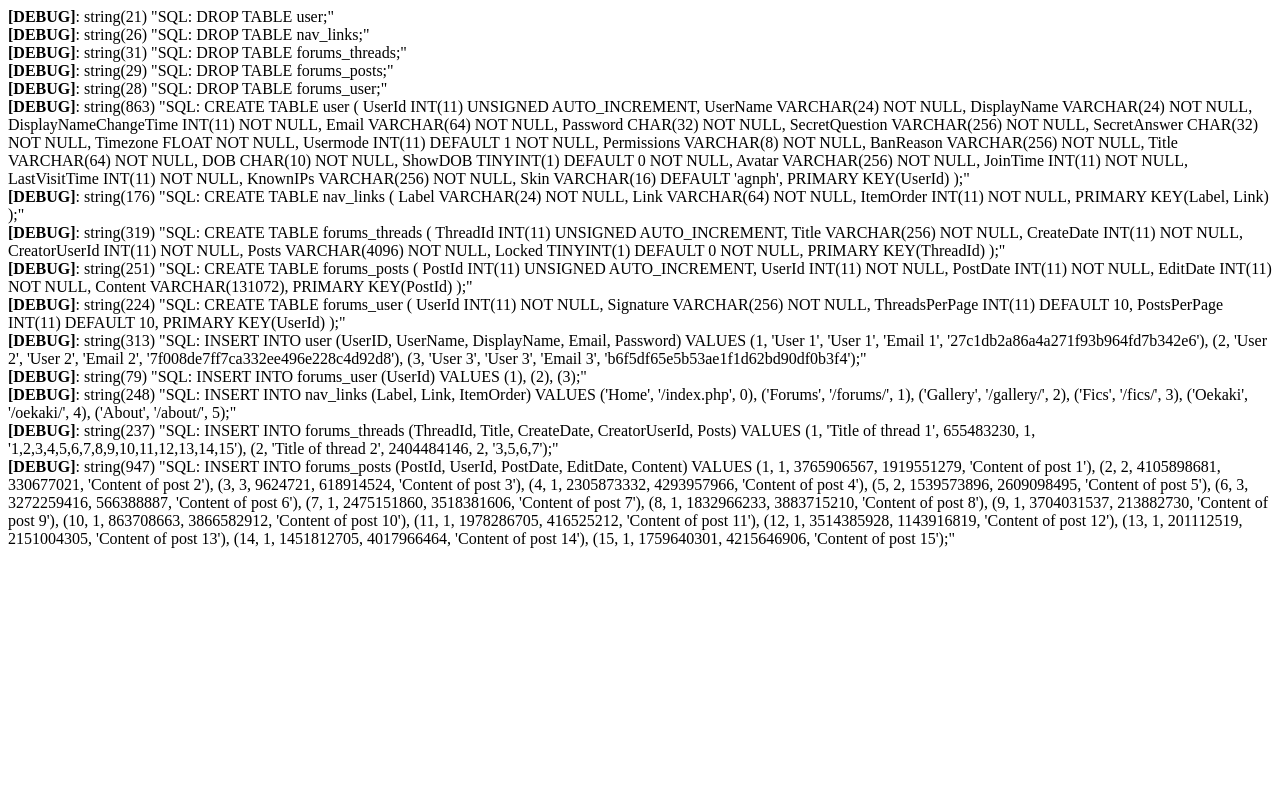
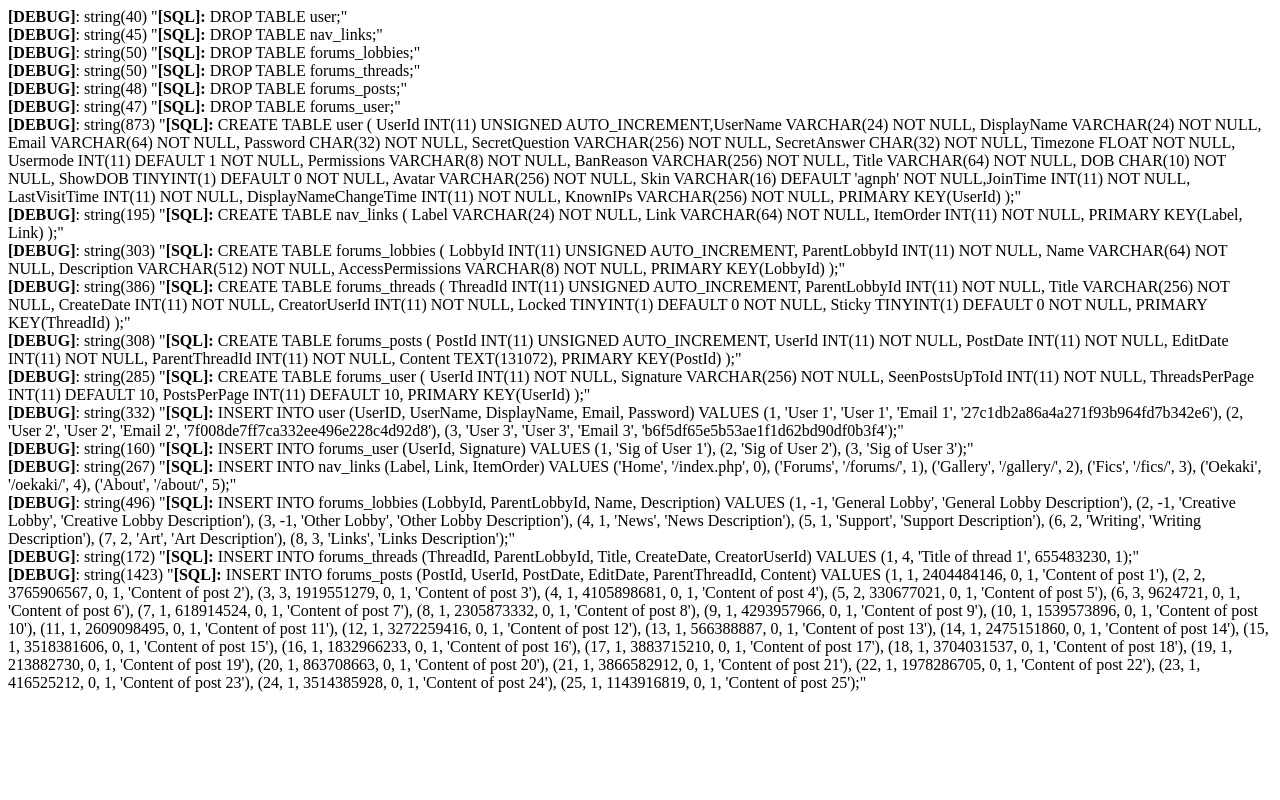
Before and after one commit to pito200decimals/agnph, a PHP site: page /setup/sql_setup.php in a window 1280 px wide. Run offline with PHP 8.4, Linux system fonts and the light colour scheme.

Commit message:
Added forums lobby page and associated logic/tables

```diff
--- a/html/includes/auth/auth.php
+++ b/html/includes/auth/auth.php
@@ -13,7 +13,7 @@ if (isset($user)) {
 function AuthenticateUser($uid, $salt) {
     global $user;
     debug("Authenticating user with uid=$uid, salt=$salt");
-    LoadUser($uid, $user);
+    LoadAllUserPreferences($uid, $user);
     if ($user['suspended']) {
         debug("User account was suspended.");
         UnsetCookies();
@@ -35,8 +35,6 @@ function AuthenticateUser($uid, $salt) {
 }
 
 // Try to authenticate if cookies exist.
-debug("Cookie:");
-debug($_COOKIE);
 if (CookiesExist()) {
     AuthenticateUser($_COOKIE[UID_COOKIE], $_COOKIE[SALT_COOKIE]);
 } else {
--- a/html/includes/constants.php
+++ b/html/includes/constants.php
@@ -11,6 +11,7 @@ define("SITE_NAV_TABLE", "nav_links");
 
 // User content data tables.
 define("USER_TABLE", "user");
+define("FORUMS_LOBBY_TABLE", "forums_lobbies");
 define("FORUMS_THREAD_TABLE", "forums_threads");
 define("FORUMS_POST_TABLE", "forums_posts");
 define("FORUMS_USER_PREF_TABLE", "forums_user");
--- a/html/includes/util/core.php
+++ b/html/includes/util/core.php
@@ -11,55 +11,57 @@ function UnsetCookies() {
     setcookie(SALT_COOKIE, "", time() - 3600, "/");
 }
 
-// Join all user preference tables.
-function LoadLoggedInUserAllData($uid) {
-    static $cache = array();
-    if (!isset($cache[$uid])) {
-        $result = sql_query("SELECT * FROM ".USER_TABLE." JOIN ".FORUMS_USER_PREF_TABLE." ON ".USER_TABLE.".UserId=".FORUMS_USER_PREF_TABLE.".UserId WHERE ".USER_TABLE.".UserId=$uid;");
-        if (!$result) {
-            return null;
-        }
-        $cache[$uid] = $result->fetch_assoc();
-    }
-    return $cache[$uid];
+// Loads all user settings. Should be for the currently logged-in user.
+function LoadAllUserPreferences($uid, &$user, $fresh = false) {
+    $table_list = array(FORUMS_USER_PREF_TABLE);
+    return LoadUser($uid, $user, $table_list, $fresh);
 }
 
 // Loads the user data into the $user array. Returns true on success, false on failure.
-function LoadUser($uid, &$user, $fresh = false) {
+function LoadUser($uid, &$user, $table_list = array(), $fresh = false) {
     $retlist = array();
-    $result = LoadUsers(array($uid), $retlist, $fresh);
+    $result = LoadUsers(array($uid), $retlist, $table_list, $fresh);
     if (!$result) return false;
     $user = $retlist[$uid];
     return true;
 }
 
 // Loads a bunch of users into the $userlist array. Returns true on success, false on failure.
-function LoadUsers($uids, &$userlist, $fresh = false) {
+function LoadUsers($uids, &$userlist, $table_list = array(), $fresh = false) {
     static $cache = array();
+    $table_list = array_unique($table_list);
+    sort($table_list);
+    $table_list_key = implode(",", $table_list);
     $ids_to_load = array();
     if ($fresh) {
         $ids_to_load = $uids;
     } else {
         foreach ($uids as $uid) {
-            if (isset($cache[$uid])) {
-                $userlist[$uid] = $cache[$uid];
+            if (isset($cache[$table_list_key]) && isset($cache[$table_list_key][$uid])) {
+                $userlist[$uid] = $cache[$table_list_key][$uid];
             } else {
                 $ids_to_load[] = $uid;
             }
         }
     }
     if (sizeof($ids_to_load) > 0) {
-        $joined = implode(",", $ids_to_load);
-        $result = sql_query("SELECT * FROM ".USER_TABLE." WHERE UserId IN ($joined);");
+        $ids = implode(",", array_unique($ids_to_load));
+        $sql_table_join = USER_TABLE;
+        foreach ($table_list as $table) {
+            if ($table != USER_TABLE) {
+                $sql_table_join .= " JOIN $table ON ".USER_TABLE.".UserId=$table.UserId";
+            }
+        }
+        $result = sql_query("SELECT * FROM $sql_table_join WHERE ".USER_TABLE.".UserId IN ($ids);");
         if (!$result || $result->num_rows <= 0) {
             debug("LoadUsers SQL failed!");
-            debug("Tried to query for UserIds [$joined]");
+            debug("Tried to query for UserIds [$ids]");
             return false;
         }
         while ($row = $result->fetch_assoc()) {
             $row['suspended'] = false;
             $uid = $row['UserId'];
-            $cache[$uid] = $row;
+            $cache[$table_list_key][$uid] = $row;
             $userlist[$uid] = $row;
         }
     }
--- a/html/includes/util/sql.php
+++ b/html/includes/util/sql.php
@@ -3,7 +3,7 @@
 
 function sql_query($sql) {
     global $sqlconn;
-    debug("SQL: $sql");
+    debug("<strong>[SQL]:</strong> $sql");
     return $sqlconn->query($sql);
 }
 
--- a/html/setup/load_sql_mock_data.php
+++ b/html/setup/load_sql_mock_data.php
@@ -17,11 +17,11 @@ do_or_die(sql_query(
 // Forums settings.
 do_or_die(sql_query(
     "INSERT INTO ".FORUMS_USER_PREF_TABLE."
-    (UserId)
+    (UserId, Signature)
     VALUES
-    (1),
-    (2),
-    (3);"));
+    (1, 'Sig of User 1'),
+    (2, 'Sig of User 2'),
+    (3, 'Sig of User 3');"));
 
 // Populate site nav table.
 do_or_die(sql_query(
@@ -38,33 +38,57 @@ do_or_die(sql_query(
 function rand_date() {
     return mt_rand(0, 2147483647)*2+mt_rand(0,1);
 }
+function rand_date2() {
+    return 0;
+}
 
 
 // Populate some threads
 do_or_die(sql_query(
+    "INSERT INTO ".FORUMS_LOBBY_TABLE."
+    (LobbyId, ParentLobbyId, Name, Description)
+    VALUES
+    (1, -1, 'General Lobby', 'General Lobby Description'),
+    (2, -1, 'Creative Lobby', 'Creative Lobby Description'),
+    (3, -1, 'Other Lobby', 'Other Lobby Description'),
+    (4, 1, 'News', 'News Description'),
+    (5, 1, 'Support', 'Support Description'),
+    (6, 2, 'Writing', 'Writing Description'),
+    (7, 2, 'Art', 'Art Description'),
+    (8, 3, 'Links', 'Links Description');"));
+do_or_die(sql_query(
     "INSERT INTO ".FORUMS_THREAD_TABLE."
-    (ThreadId, Title, CreateDate, CreatorUserId, Posts)
+    (ThreadId, ParentLobbyId, Title, CreateDate, CreatorUserId)
     VALUES
-    (1, 'Title of thread 1', ".rand_date().", 1, '1,2,3,4,5,6,7,8,9,10,11,12,13,14,15'),
-    (2, 'Title of thread 2', ".rand_date().", 2, '3,5,6,7');"));
+    (1, 4, 'Title of thread 1', ".rand_date().", 1);"));
 do_or_die(sql_query(
     "INSERT INTO ".FORUMS_POST_TABLE."
-    (PostId, UserId, PostDate, EditDate, Content)
+    (PostId, UserId, PostDate, EditDate, ParentThreadId, Content)
     VALUES
-    (1, 1, ".rand_date().", ".rand_date().", 'Content of post 1'),
-    (2, 2, ".rand_date().", ".rand_date().", 'Content of post 2'),
-    (3, 3, ".rand_date().", ".rand_date().", 'Content of post 3'),
-    (4, 1, ".rand_date().", ".rand_date().", 'Content of post 4'),
-    (5, 2, ".rand_date().", ".rand_date().", 'Content of post 5'),
-    (6, 3, ".rand_date().", ".rand_date().", 'Content of post 6'),
-    (7, 1, ".rand_date().", ".rand_date().", 'Content of post 7'),
-    (8, 1, ".rand_date().", ".rand_date().", 'Content of post 8'),
-    (9, 1, ".rand_date().", ".rand_date().", 'Content of post 9'),
-    (10, 1, ".rand_date().", ".rand_date().", 'Content of post 10'),
-    (11, 1, ".rand_date().", ".rand_date().", 'Content of post 11'),
-    (12, 1, ".rand_date().", ".rand_date().", 'Content of post 12'),
-    (13, 1, ".rand_date().", ".rand_date().", 'Content of post 13'),
-    (14, 1, ".rand_date().", ".rand_date().", 'Content of post 14'),
-    (15, 1, ".rand_date().", ".rand_date().", 'Content of post 15');"));
+    (1, 1, ".rand_date().", ".rand_date2().", 1, 'Content of post 1'),
+    (2, 2, ".rand_date().", ".rand_date2().", 1, 'Content of post 2'),
+    (3, 3, ".rand_date().", ".rand_date2().", 1, 'Content of post 3'),
+    (4, 1, ".rand_date().", ".rand_date2().", 1, 'Content of post 4'),
+    (5, 2, ".rand_date().", ".rand_date2().", 1, 'Content of post 5'),
+    (6, 3, ".rand_date().", ".rand_date2().", 1, 'Content of post 6'),
+    (7, 1, ".rand_date().", ".rand_date2().", 1, 'Content of post 7'),
+    (8, 1, ".rand_date().", ".rand_date2().", 1, 'Content of post 8'),
+    (9, 1, ".rand_date().", ".rand_date2().", 1, 'Content of post 9'),
+    (10, 1, ".rand_date().", ".rand_date2().", 1, 'Content of post 10'),
+    (11, 1, ".rand_date().", ".rand_date2().", 1, 'Content of post 11'),
+    (12, 1, ".rand_date().", ".rand_date2().", 1, 'Content of post 12'),
+    (13, 1, ".rand_date().", ".rand_date2().", 1, 'Content of post 13'),
+    (14, 1, ".rand_date().", ".rand_date2().", 1, 'Content of post 14'),
+    (15, 1, ".rand_date().", ".rand_date2().", 1, 'Content of post 15'),
+    (16, 1, ".rand_date().", ".rand_date2().", 1, 'Content of post 16'),
+    (17, 1, ".rand_date().", ".rand_date2().", 1, 'Content of post 17'),
+    (18, 1, ".rand_date().", ".rand_date2().", 1, 'Content of post 18'),
+    (19, 1, ".rand_date().", ".rand_date2().", 1, 'Content of post 19'),
+    (20, 1, ".rand_date().", ".rand_date2().", 1, 'Content of post 20'),
+    (21, 1, ".rand_date().", ".rand_date2().", 1, 'Content of post 21'),
+    (22, 1, ".rand_date().", ".rand_date2().", 1, 'Content of post 22'),
+    (23, 1, ".rand_date().", ".rand_date2().", 1, 'Content of post 23'),
+    (24, 1, ".rand_date().", ".rand_date2().", 1, 'Content of post 24'),
+    (25, 1, ".rand_date().", ".rand_date2().", 1, 'Content of post 25');"));
 
 ?>
--- a/html/setup/sql_setup.php
+++ b/html/setup/sql_setup.php
@@ -10,16 +10,17 @@ include_once("../includes/util/sql.php");
 // If doesn't exist, is a no-op.
 sql_query("DROP TABLE ".USER_TABLE.";");
 sql_query("DROP TABLE ".SITE_NAV_TABLE.";");
+sql_query("DROP TABLE ".FORUMS_LOBBY_TABLE.";");
 sql_query("DROP TABLE ".FORUMS_THREAD_TABLE.";");
 sql_query("DROP TABLE ".FORUMS_POST_TABLE.";");
 sql_query("DROP TABLE ".FORUMS_USER_PREF_TABLE.";");
 
 do_or_die(sql_query(
     "CREATE TABLE ".USER_TABLE." (
-        UserId INT(11) UNSIGNED AUTO_INCREMENT,
-        UserName VARCHAR(24) NOT NULL,
+        UserId INT(11) UNSIGNED AUTO_INCREMENT,".
+        // User/admin/signup-assigned values.
+       "UserName VARCHAR(24) NOT NULL,
         DisplayName VARCHAR(24) NOT NULL,
-        DisplayNameChangeTime INT(11) NOT NULL,
         Email VARCHAR(64) NOT NULL,
         Password CHAR(32) NOT NULL,
         SecretQuestion VARCHAR(256) NOT NULL,
@@ -32,13 +33,16 @@ do_or_die(sql_query(
         DOB CHAR(10) NOT NULL,
         ShowDOB TINYINT(1) DEFAULT 0 NOT NULL,
         Avatar VARCHAR(256) NOT NULL,
-        JoinTime INT(11) NOT NULL,
+        Skin VARCHAR(16) DEFAULT 'agnph' NOT NULL,".
+        // Code-assigned values.
+       "JoinTime INT(11) NOT NULL,
         LastVisitTime INT(11) NOT NULL,
+        DisplayNameChangeTime INT(11) NOT NULL,
         KnownIPs VARCHAR(256) NOT NULL,
-        Skin VARCHAR(16) DEFAULT 'agnph',
         PRIMARY KEY(UserId)
     );"));
 
+// TODO: Do we want this in a table, or in the site template?
 do_or_die(sql_query(
     "CREATE TABLE ".SITE_NAV_TABLE." (
         Label VARCHAR(24) NOT NULL,
@@ -47,31 +51,42 @@ do_or_die(sql_query(
         PRIMARY KEY(Label, Link)
     );"));
 
+// Forums tables.
+do_or_die(sql_query(
+    "CREATE TABLE ".FORUMS_LOBBY_TABLE." (
+        LobbyId INT(11) UNSIGNED AUTO_INCREMENT,
+        ParentLobbyId INT(11) NOT NULL,
+        Name VARCHAR(64) NOT NULL,
+        Description VARCHAR(512) NOT NULL,
+        AccessPermissions VARCHAR(8) NOT NULL,
+        PRIMARY KEY(LobbyId)
+    );"));
 do_or_die(sql_query(
     "CREATE TABLE ".FORUMS_THREAD_TABLE." (
         ThreadId INT(11) UNSIGNED AUTO_INCREMENT,
+        ParentLobbyId INT(11) NOT NULL,
         Title VARCHAR(256) NOT NULL,
         CreateDate INT(11) NOT NULL,
         CreatorUserId INT(11) NOT NULL,
-        Posts VARCHAR(4096) NOT NULL,
         Locked TINYINT(1) DEFAULT 0 NOT NULL,
+        Sticky TINYINT(1) DEFAULT 0 NOT NULL,
         PRIMARY KEY(ThreadId)
     );"));
-
 do_or_die(sql_query(
     "CREATE TABLE ".FORUMS_POST_TABLE." (
         PostId INT(11) UNSIGNED AUTO_INCREMENT,
         UserId INT(11) NOT NULL,
         PostDate INT(11) NOT NULL,
         EditDate INT(11) NOT NULL,
-        Content VARCHAR(131072),
+        ParentThreadId INT(11) NOT NULL,
+        Content TEXT(131072),
         PRIMARY KEY(PostId)
     );"));
-
 do_or_die(sql_query(
     "CREATE TABLE ".FORUMS_USER_PREF_TABLE." (
         UserId INT(11) NOT NULL,
         Signature VARCHAR(256) NOT NULL,
+        SeenPostsUpToId INT(11) NOT NULL,
         ThreadsPerPage INT(11) DEFAULT ".DEFAULT_THREADS_PER_PAGE.",
         PostsPerPage INT(11) DEFAULT ".DEFAULT_POSTS_PER_PAGE.",
         PRIMARY KEY(UserId)
--- a/html/skin/agnph/forums/thread/postblock.tpl
+++ b/html/skin/agnph/forums/thread/postblock.tpl
@@ -3,8 +3,10 @@
     <a name="p{{ post.PostId }}" />
     {% if post.new %}<a name="new" />{% endif %}
     {{ post.poster.DisplayName }} writes:<br />
-    <small>(Posted {{ post.PostDate }}, Edited {{ post.PostDate }})</small>
+    <small>(Posted {{ post.PostDate }}{% if post.EditDate %}, Edited {{ post.EditDate }}{% endif %})</small>
     <div style="margin-left: 20px; margin-bottom: 20px;">
         {{ post.Content }}
+        <hr />
+        {{ post.poster.Signature }}
     </div>
 </div>
```
Also changed, not shown: html/forums/thread/viewthread.php (+24 -21 lines), html/forums/viewboard.php (+54 -11 lines), html/skin/agnph/forums/viewboard.tpl (added, +30 -0 lines), html/.htaccess.
